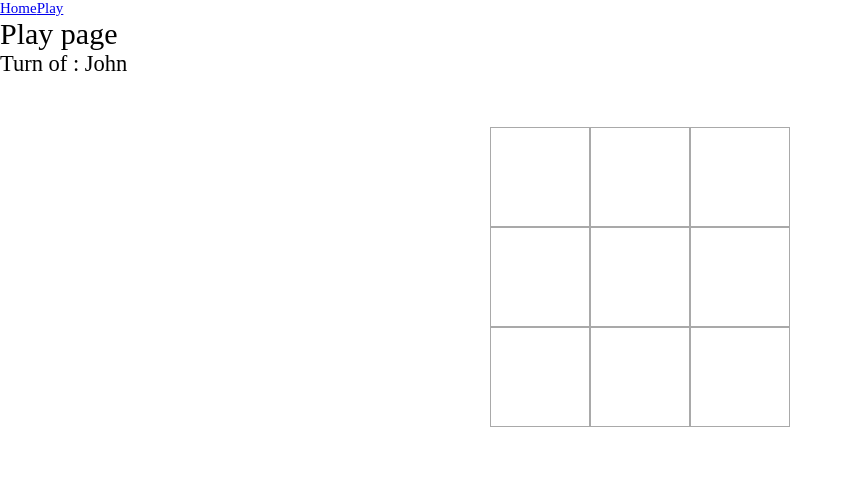
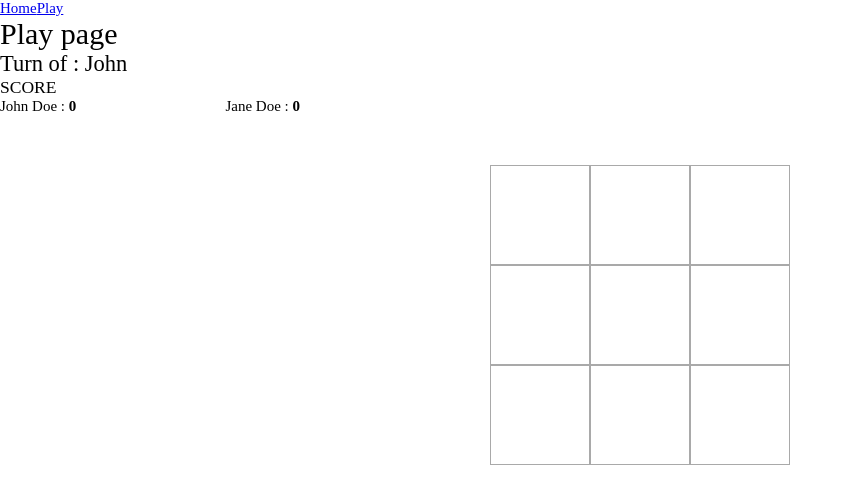
Before and after one commit to yanivk/tic-tac-toe, a Vue app: page /play in a window 1280 px wide. Shown: the top 504 px of the page, without its empty margins (0-853 px from the left). Built offline with nearby package versions, Linux system fonts and the light colour scheme.

Commit message:
add score in part

```diff
--- a/src/interfaces/playerInterface.ts
+++ b/src/interfaces/playerInterface.ts
@@ -3,4 +3,5 @@ export interface PlayerInterface {
   firstname: string;
   symbol: string;
   hisTurn: boolean;
+  score: number;
 }
--- a/src/stores/players.ts
+++ b/src/stores/players.ts
@@ -8,6 +8,7 @@ export const usePlayerStore = defineStore("player", () => {
     firstname: "John",
     symbol: "X",
     hisTurn: true,
+    score: 0,
   });
 
   const playerTwoInformation = ref<PlayerInterface>({
@@ -15,6 +16,7 @@ export const usePlayerStore = defineStore("player", () => {
     firstname: "Jane",
     symbol: "O",
     hisTurn: false,
+    score: 0,
   });
 
   function changeTurn() {
--- a/src/views/TicTacToeView.vue
+++ b/src/views/TicTacToeView.vue
@@ -16,6 +16,13 @@ const player = computed(() => {
   return playerStore.getPlayerWhoPlayNow().value;
 });
 
+const playerOne = computed(() => {
+  return playerStore.playerOneInformation
+})
+const playerTwo = computed(() => {
+  return playerStore.playerTwoInformation
+})
+
 function writeInColumn(columnNumber: number) {
   if (player.value.hisTurn && !boardStore.board[columnNumber].isChecked) {
     boardStore.board[columnNumber] = {
@@ -24,6 +31,11 @@ function writeInColumn(columnNumber: number) {
     };
     if(boardStore.getIsWin()) {
       playerWin.value  = `${player.value.firstname} ${player.value.lastname} win this game`;
+      if(player.value.firstname === playerOne.value.firstname) {
+        playerOne.value.score += 1;
+      } else {
+        playerTwo.value.score += 1;
+      }
       return;
     }
     if (boardStore.getEqualityPart()) {
@@ -43,6 +55,13 @@ function restartGame() {
 <template>
   <h1>Play page</h1>
   <h2>Turn of : {{ player.firstname }}</h2>
+  <div>
+    <h3>SCORE</h3>
+    <p class="score">
+      <span>{{ playerOne.firstname }} {{ playerOne.lastname }} : <span class="result-score">{{ playerOne.score }}</span></span>
+      <span>{{ playerTwo.firstname }} {{ playerTwo.lastname }} : <span class="result-score">{{ playerTwo.score }}</span></span>
+    </p>
+  </div>
   <div v-if="playerWin">
     <p>
       {{ playerWin }}
@@ -132,4 +151,13 @@ function restartGame() {
   background: #ececec;
   cursor: pointer;
 }
+
+.score {
+  display: flex;
+  justify-content: space-between;
+  width: 300px;
+}
+.result-score {
+  font-weight: bold;
+}
 </style>
```
